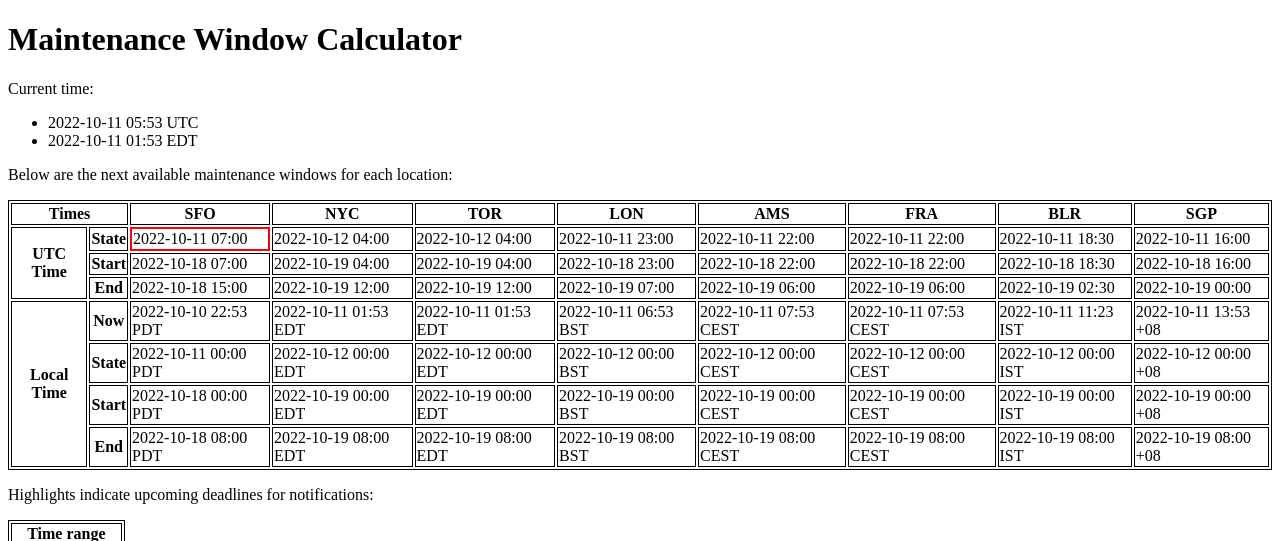
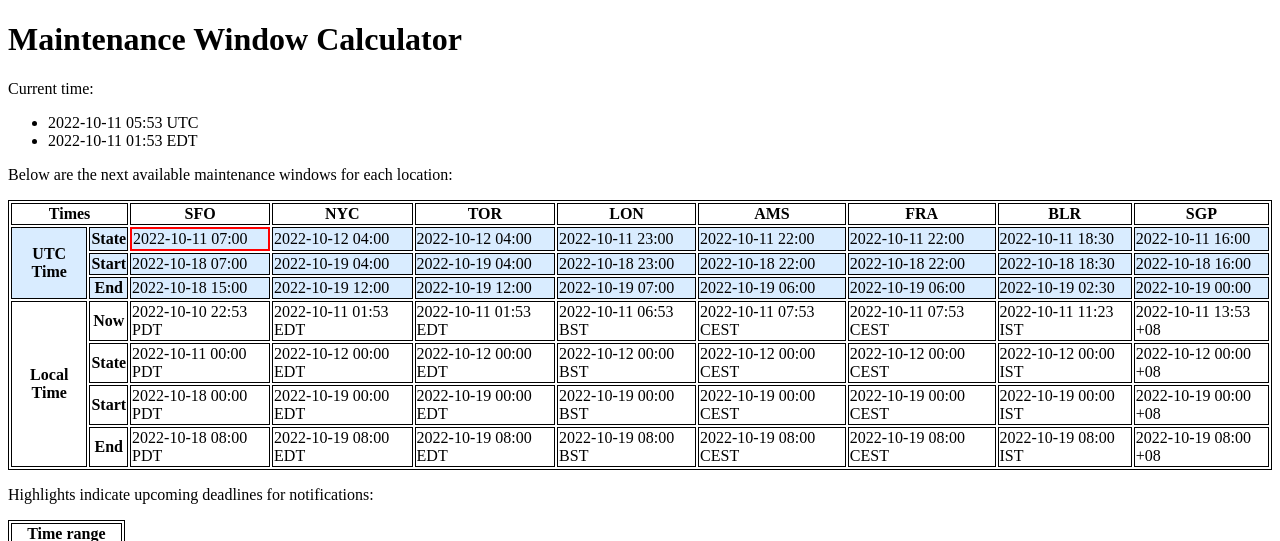
Before and after one commit to NicholasPCole/maintenance-window-calculator, a Flask app: page / in a window 1280 px wide. Shown: the top 541 px of the page. Run offline with Flask 2, Linux system fonts and the light colour scheme.

Commit message:
Add background color to UTC time rows

```diff
--- a/static/style.css
+++ b/static/style.css
@@ -18,3 +18,7 @@ td.urgency-now {
     color: red;
     font-weight: bold;
 }
+
+tr.utc {
+    background-color: rgba(0, 128, 255, 0.15);
+}
--- a/templates/index.html
+++ b/templates/index.html
@@ -19,20 +19,20 @@
       <th>{{ region['name']|upper }}</th>
       {% endfor -%}
     </tr>
-    <tr>
+    <tr class="utc">
       <th rowspan="3">UTC Time</th>
       <th>State</th>
       {% for region in data['regions'] -%}
       <td{% if region['urgency'] != 'none' %} class="urgency-{{ region['urgency'] }}"{% endif %}>{{ region['utc_time']['state'] }}</td>
       {% endfor -%}
     </tr>
-    <tr>
+    <tr class="utc">
       <th>Start</th>
       {% for region in data['regions'] -%}
       <td>{{ region['utc_time']['start'] }}</td>
       {% endfor -%}
     </tr>
-    <tr>
+    <tr class="utc">
       <th>End</th>
       {% for region in data['regions'] -%}
       <td>{{ region['utc_time']['end'] }}</td>
```
